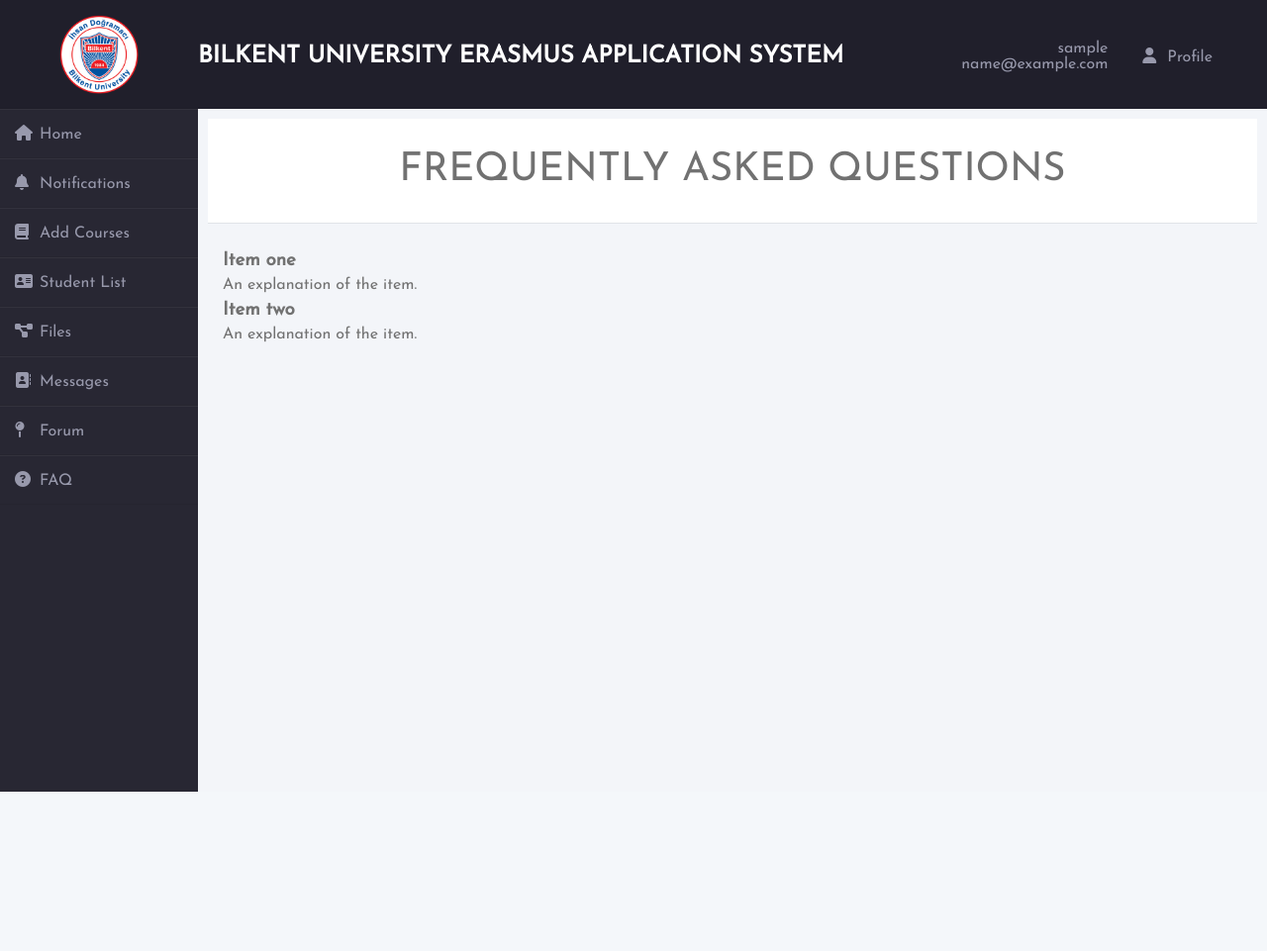
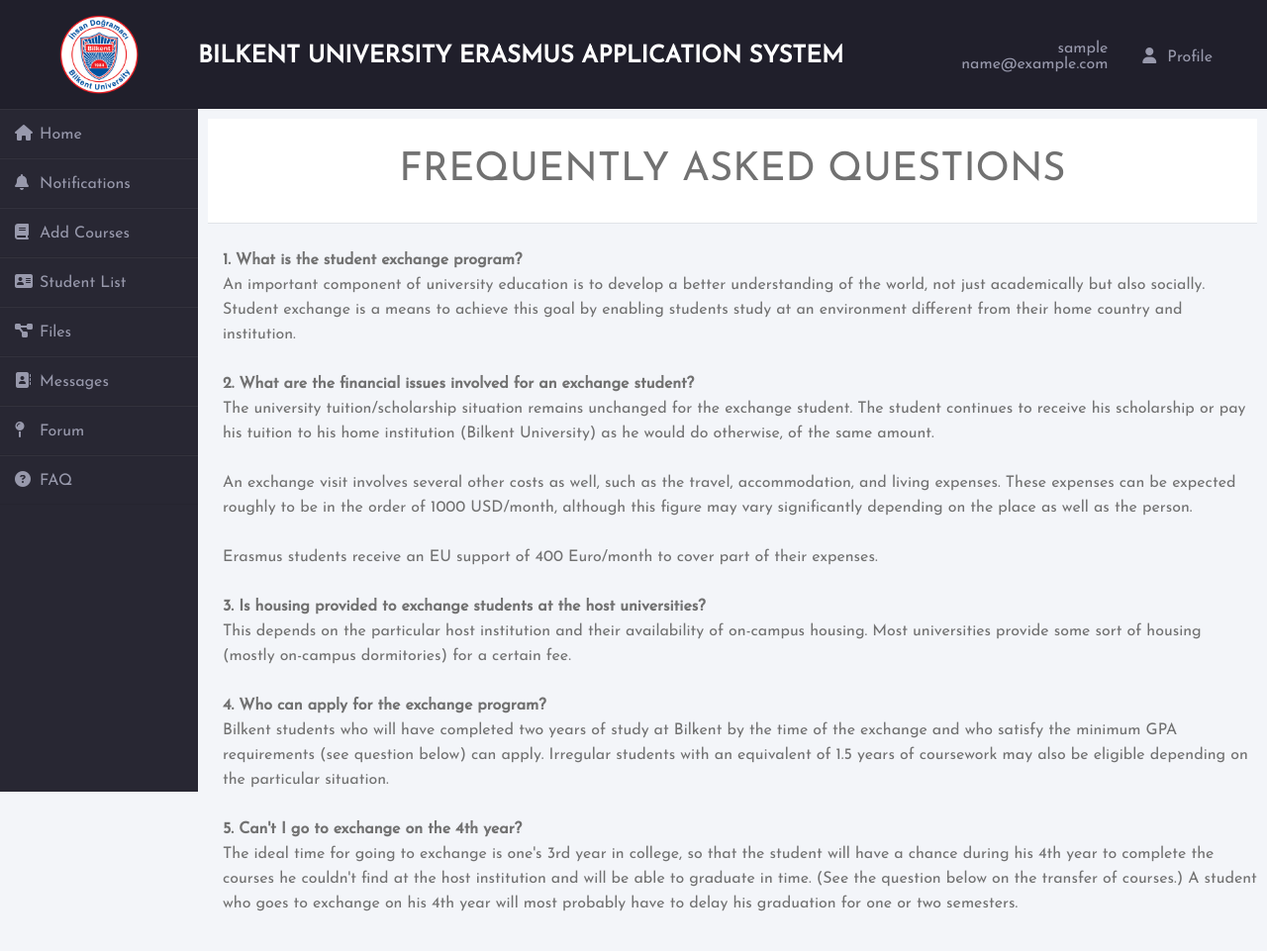
Before and after one commit to aysekelleci/cs319-project, a Django app: page /faq/ in a window 1280 px wide. Shown: the whole page at 99% size. Before the commit the page ends 800 px from the top, so only its background shows below. Run offline with Django 4.2, Linux system fonts and the light colour scheme; the visitor is signed in with stand-in values (Sample User, id 1); some libraries are stand-ins or nearby versions.

Commit message:
FAQ html is completed

```diff
--- a/erasmus/src/erasmus/accounts/static/styles.css
+++ b/erasmus/src/erasmus/accounts/static/styles.css
@@ -269,7 +269,7 @@
   width: 50%;
 }
 
-.navbar_wrapper .main_content .page_content li {
-  display: list-item;
+.navbar_wrapper .main_content .page_content ol li {
+  list-style: decimal;
   list-style-position: inside;
 }
--- a/erasmus/src/erasmus/communication/templates/communication/faq.html
+++ b/erasmus/src/erasmus/communication/templates/communication/faq.html
@@ -4,14 +4,40 @@
 <div class="header">Frequently Asked Questions</div>
 <div class="page_content">
     <ol class="faq">
-    <li style="display: list-item">
-        <h3>Item one</h3>
-        <p>An explanation of the item.</p>
-    </li>
-    <li style="display: list-item">
-        <h3>Item two</h3>
-        <p>An explanation of the item.</p>
-    </li>
+        <li style="font-weight: bold">What is the student exchange program?
+            <p style="font-weight: normal">An important component of university education is to develop a better
+                understanding of the world, not just academically but also socially. Student exchange is a means to
+                achieve this goal by enabling students study at an environment different from their home country and
+                institution.</p><br>
+        </li>
+        <li style="font-weight: bold">What are the financial issues involved for an exchange student?
+            <p style="font-weight: normal">The university tuition/scholarship situation remains unchanged for the
+                exchange student. The student continues to receive his scholarship or pay his tuition to his home
+                institution (Bilkent University) as he would do otherwise, of the same amount.</p><br>
+            <p style="font-weight: normal">An exchange visit involves several other costs as well, such as the travel,
+                accommodation, and living expenses. These expenses can be expected roughly to be in the order of 1000
+                USD/month, although this figure may vary significantly depending on the place as well as the person.</p><br>
+            <p style="font-weight: normal">Erasmus students receive an EU support of 400 Euro/month to cover part of
+                their expenses.</p><br>
+        </li>
+        <li style="font-weight: bold">Is housing provided to exchange students at the host universities?
+            <p style="font-weight: normal">This depends on the particular host institution and their availability of
+                on-campus housing. Most universities provide some sort of housing (mostly on-campus dormitories) for a
+                certain fee.</p><br>
+        </li>
+        <li style="font-weight: bold">Who can apply for the exchange program?
+            <p style="font-weight: normal">Bilkent students who will have completed two years of study at Bilkent by
+                the time of the exchange and who satisfy the minimum GPA requirements (see question below) can apply.
+                Irregular students with an equivalent of 1.5 years of coursework may also be eligible depending on
+                the particular situation.</p><br>
+        </li>
+        <li style="font-weight: bold">Can't I go to exchange on the 4th year?
+            <p style="font-weight: normal">The ideal time for going to exchange is one's 3rd year in college, so that
+                the student will have a chance during his 4th year to complete the courses he couldn't find at the
+                host institution and will be able to graduate in time. (See the question below on the transfer of
+                courses.) A student who goes to exchange on his 4th year will most probably have to delay his
+                graduation for one or two semesters.</p><br>
+        </li>
 </ol>
 </div>
 {% endblock %}
```
